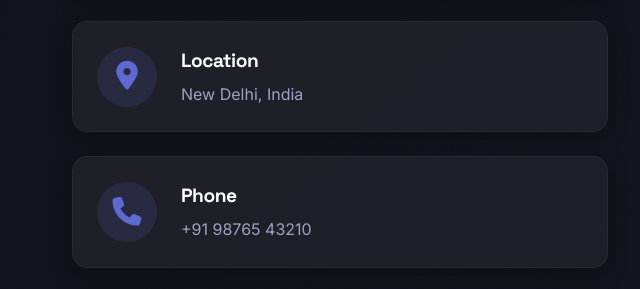
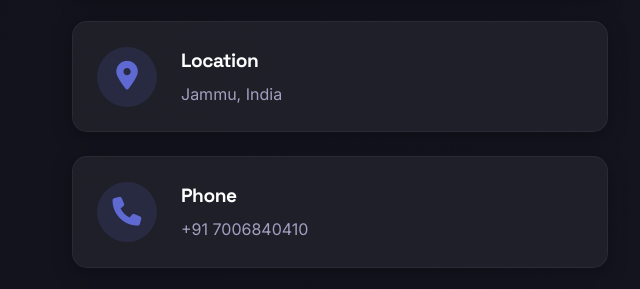
Before and after one commit to AyushPatiTripathi/Personal-Portfolio, a plain HTML site: page index.html in a window 1280 px wide. Shown: the part 5787-6076 px from the top of the page, 0-640 px from the left. Drawn offline with Linux system fonts and the light colour scheme.

Commit message:
contact section updated

```diff
--- a/index.html
+++ b/index.html
@@ -1238,14 +1238,14 @@
                         <i class="fas fa-map-marker-alt"></i>
                         <div class="contact-card-content">
                             <h4>Location</h4>
-                            <p>New Delhi, India</p>
+                            <p>Jammu, India</p>
                         </div>
                     </div>
                     <div class="contact-card">
                         <i class="fas fa-phone"></i>
                         <div class="contact-card-content">
                             <h4>Phone</h4>
-                            <p>+91 98765 43210</p>
+                            <p>+91 7006840410</p>
                         </div>
                     </div>
                     <div class="contact-card">
```
